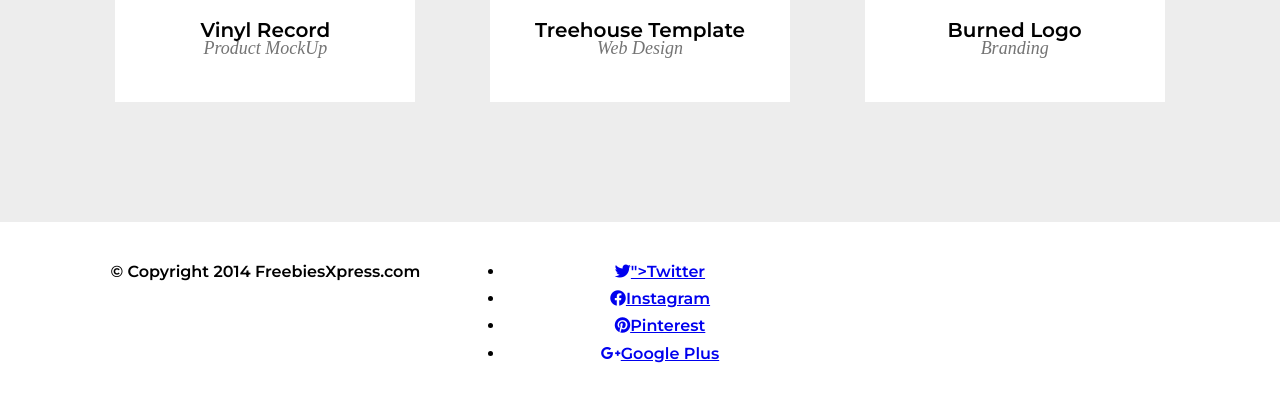
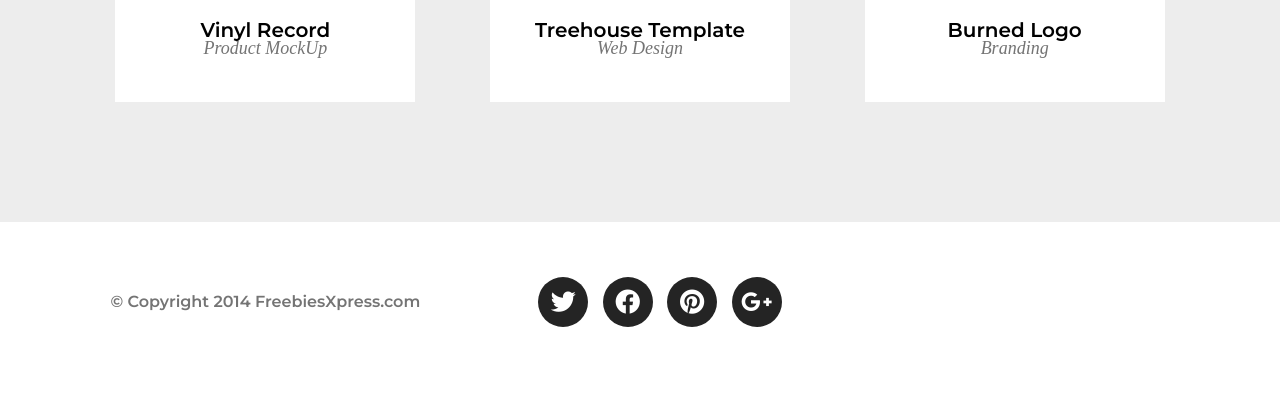
Before and after one commit to AniaBonar/Zadanie-4.6, a website: page index.html in a window 1280 px wide. Shown: the part 2507-2908 px from the top of the page. Drawn offline with Linux system fonts and the light colour scheme.

Commit message:
Add style for footer

```diff
--- a/css/style.css
+++ b/css/style.css
@@ -138,10 +138,6 @@
     background-size: 300%;
   }
 
-  .btn:hover {
-    background-position: 100% 0;
-    background-color: #ff5e57;
-  }
 
   .btn-one:hover {
     background-image: linear-gradient(45deg, #edc842, 50%, transparent 50%);
@@ -192,4 +188,34 @@
     font-size: 18px;
     margin-top: -40px;
     padding-bottom: 20px;
+  }  /*footer*/
+  .footer {
+    padding: 30px 0;
   }
+  .footer p {
+    font-size: 16px;
+    color: #747474;
+  }
+  .footer ul {
+    margin: auto;
+    text-decoration: none;
+  }
+  .footer ul li {
+    text-decoration: none;
+    font-size: 0;
+    display: inline;
+  }
+  .footer ul li .icon {
+    font-size: 25px;
+    color: #fff;
+    background: #242424;
+    width: 50px;
+    height: 50px;
+    border-radius: 50px;
+    margin: 5px;
+  }
+  .footer ul li i {
+    width: 50px;
+    height: 50px;
+    line-height: 50px;
+  }
```
